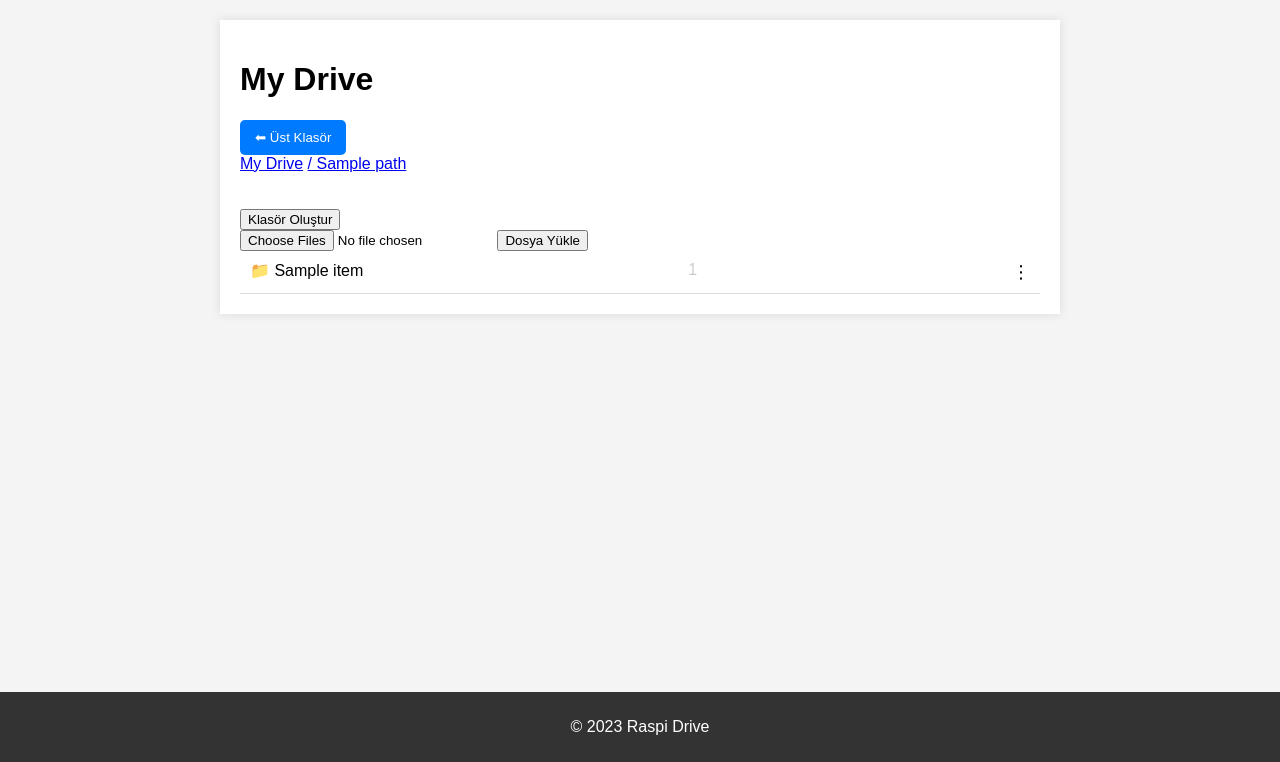
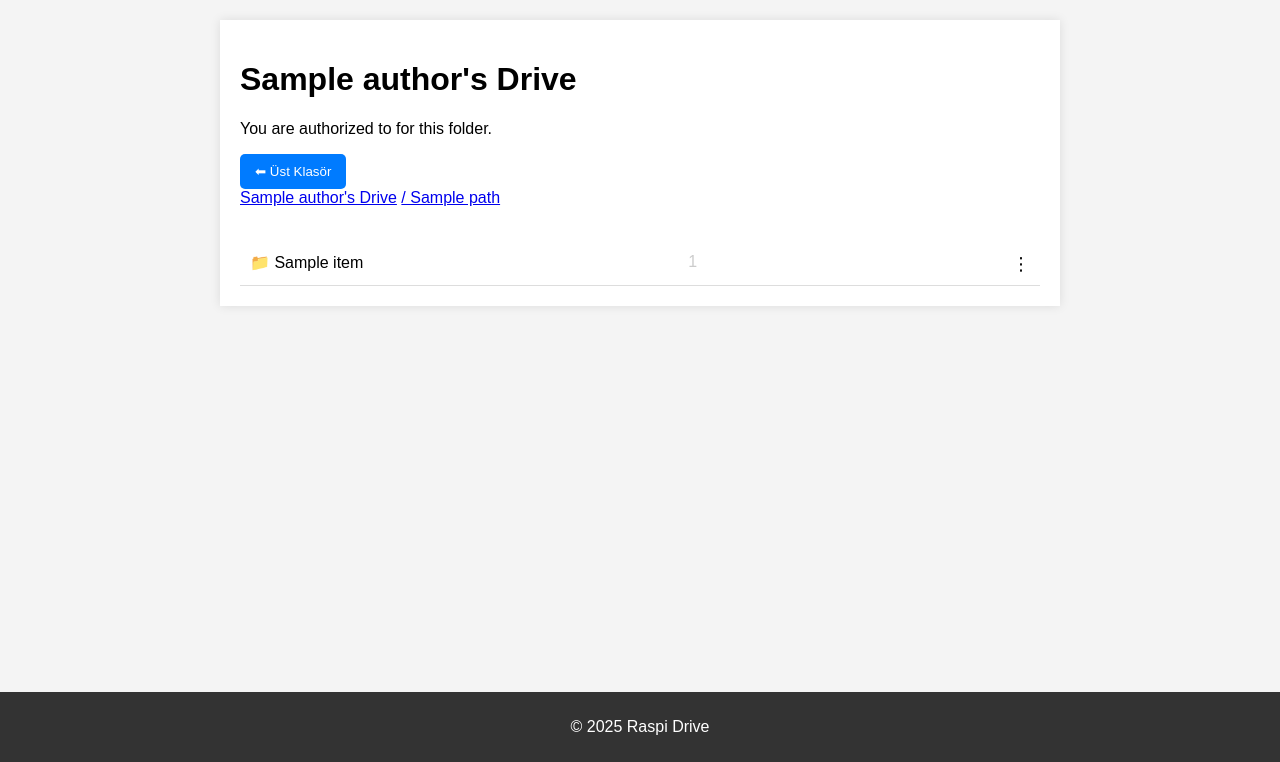
Before and after one commit to sinanorgu/raspi_drive, a Flask app: template templates/my_drive.html in a window 1280 px wide. Shown: the part 38-800 px from the top of the page. Run offline with Flask 3, Linux system fonts and the light colour scheme; the template is opened without the code that fills it: most values are stand-ins (such as "Sample title", 1, 10 or a date in 2020).

Commit message:
permission functionality is added and uploading-downloading a file is updated
permission functionality is added

uploading-downloading a file is updated. Every file is encrypted previous version. The program detects the MIME type of the file and if it is allowed type (like jpeg png ) , the file is not encrypted and it can be browsed on the browser without downloading.

```diff
--- a/main.py
+++ b/main.py
@@ -2,8 +2,8 @@
 import sqlite3
 import os
 import user_functions
-
-
+import file_functions
+from file_functions import MAGIC_STRING
 
 
 if not os.path.exists('media'):
@@ -12,10 +12,11 @@
 conn = sqlite3.connect('database.db')
 cursor = conn.cursor()
 cursor.execute('CREATE TABLE IF NOT EXISTS users (user_id INTEGER PRIMARY KEY AUTOINCREMENT,username varchar(20), password varchar(70), storage_limit INTEGER default 500)')
-cursor.execute('CREATE TABLE IF NOT EXISTS files (file_id INTEGER PRIMARY KEY AUTOINCREMENT, file_name varchar(70),title varchar(100), file_size INTEGER, user_id INTEGER, FOREIGN KEY(user_id) REFERENCES users(user_id))')
+cursor.execute('CREATE TABLE IF NOT EXISTS files (file_id INTEGER PRIMARY KEY AUTOINCREMENT, file_name varchar(70),title varchar(100), file_size INTEGER, user_id INTEGER, FOREIGN KEY(user_id) REFERENCES users(user_id) on delete set null)')
 cursor.execute('CREATE TABLE IF NOT EXISTS folders (folder_id INTEGER PRIMARY KEY AUTOINCREMENT, folder_name varchar(50), user_id INTEGER, FOREIGN KEY(user_id) REFERENCES users(user_id))')
-cursor.execute('CREATE TABLE IF NOT EXISTS shared_files (shared_id INTEGER PRIMARY KEY AUTOINCREMENT, file_id INTEGER, user_id INTEGER, FOREIGN KEY(file_id) REFERENCES files(file_id), FOREIGN KEY(user_id) REFERENCES users(user_id))')
-cursor.execute('CREATE TABLE IF NOT EXISTS shared_folders (folder_id INTEGER PRIMARY KEY AUTOINCREMENT, user_id INTEGER, permissions varchar(5), FOREIGN KEY(user_id) REFERENCES users(user_id))')
+cursor.execute('CREATE TABLE IF NOT EXISTS shared_files (shared_id INTEGER PRIMARY KEY AUTOINCREMENT, file_id INTEGER, user_id INTEGER, FOREIGN KEY(file_id) REFERENCES files(file_id) ON DELETE CASCADE, FOREIGN KEY(user_id) REFERENCES users(user_id) on delete set null)')
+cursor.execute('CREATE TABLE IF NOT EXISTS shared_folders (shared_id INTEGER PRIMARY KEY AUTOINCREMENT,folder_id INTEGER, user_id INTEGER, permissions varchar(5), FOREIGN KEY(user_id) REFERENCES users(user_id) on delete set null,  FOREIGN KEY(folder_id) REFERENCES folders(folder_id) on delete CASCADE) ')
+
 #permissions: "rud" read upload delete
 #if someone has "ru" permission read + upload but can't delete the file
 
@@ -26,13 +27,15 @@
 
 app = Flask(__name__)
 app.secret_key = 'your_secret_key'  # Güvenli bir oturum anahtarı
-MAGIC_STRING = b"!@#$%^&*()_+"
 
 
 
 @app.route('/')
 def index():
-    return redirect(url_for('login'))
+    if 'logged_in' not in session or not session['logged_in']:
+        return redirect(url_for('login'))
+    else:
+        return redirect(url_for('home'))
 
 
 @app.route('/login', methods=['GET', 'POST'])
@@ -63,9 +66,11 @@
 
 @app.route('/logout')
 def logout():
+    print(session)
     session.pop('logged_in', None)
     session.pop('username', None)
     session.pop('user_id', None)
+
 
     return redirect(url_for('login'))
 
@@ -99,12 +104,56 @@
 
 @app.route("/browse_folder/<path:path>", methods=["POST", "GET"])
 def browse_folder(path):
+
+    authorized = {
+        "read": False,
+        "upload": False,
+        "delete": False
+    }
+
+
     if 'logged_in' not in session or not session['logged_in']:
         return redirect(url_for('login'))
     else:
         if session['user_id'] != int(path.split('/')[0]):
             #return jsonify({"success": False, "message": "You are not authorized to view this folder"})
-            return render_template("my_drive.html", error = "You are not authorized to view this folder")
+
+            conn = sqlite3.connect('database.db')
+            cursor = conn.cursor()
+
+            cursor.execute('SELECT * from (SELECT folder_name,permissions,shared_folders.user_id from folders,shared_folders where folders.folder_id = shared_folders.folder_id ) where user_id = ? ',(session['user_id'],))
+
+            shared_folders = cursor.fetchall()
+            cursor.close()
+            conn.close()
+            #shared_folders = [i[0] for i in shared_folders]
+            print(shared_folders)
+            for i in shared_folders:
+                if path.startswith(i[0]) and 'r' in i[1]:
+                    print("authorized: to read",i)
+                    authorized['read'] = True
+
+                if path.startswith(i[0]) and 'u' in i[1]:
+                    print("authorized: to upload",i)
+                    authorized['upload'] = True
+
+                if path.startswith(i[0]) and 'd' in i[1]:
+                    print("authorized: to read",i)
+                    authorized['delete'] = True
+
+                if (False not in authorized.values()) :
+                    break
+
+            if authorized['read'] == False:
+                return render_template("my_drive.html", error = "You are not authorized to view this folder")
+
+        else: #if the user is the owner of the folder
+            authorized = {
+                "read": True,
+                "upload": True,
+                "delete": True
+            }
+
         actual_path = 'media/' + path
         if not os.path.exists(actual_path):
             return jsonify({"success": False, "message": "Folder not found"})
@@ -132,7 +181,23 @@
             p+= '/' + split_path[i]
             path_list.append({"name": split_path[i], "path": p})
 
-        return render_template("my_drive.html", item_list=item_list, path_list=path_list,current_folder_path = path)
+
+        cursor = sqlite3.connect('database.db').cursor()
+        cursor.execute('SELECT username FROM users WHERE user_id = ?', (int(path.split('/')[0]),))
+        author_name = cursor.fetchone()[0]
+        author_id = int(path.split('/')[0])
+        cursor.close()
+
+        if session['user_id'] == author_id:
+            author = None
+        else:
+            author = {
+                'name': author_name,
+                'id': author_id
+            }
+        return render_template("my_drive.html", item_list=item_list, path_list=path_list,
+                               current_folder_path = path,author = author,authorized = authorized)
+
 
 
 @app.route("/browse_file<path:path>", methods=["POST", "GET"])
@@ -140,36 +205,61 @@
     if 'logged_in' not in session or not session['logged_in']:
         return redirect(url_for('login'))
     else:
-        if not os.path.isfile('media/' + path):
-            return jsonify({"success": False, "message": "File not found"})
-
-        with open('media/' + path, "rb") as f:
-            file_data = f.read()
-
-        if file_data.startswith(MAGIC_STRING):
-            file_data = file_data[len(MAGIC_STRING):]  # Başındaki özel karakterleri kaldır
-        else:
-            return "kanka bu iste bi is var ya dosya sifreli degil gonderemem kb"
-
-        import io
-        decrypted_file_io = io.BytesIO(file_data)
-        decrypted_file_io.seek(0)
+        return file_functions.browse_file(path)
 
 
-
-        return send_file(decrypted_file_io, as_attachment=True, download_name=path.split('/')[-1])
-        #return send_file('media/'+ path, as_attachment=True, mimetype="application/octet-stream")
-        #return send_from_directory('media/', path)
 
 
 @app.route("/create_folder/<path:path>", methods=["POST"])
 def create_folder(path):
+    if "logged_in" not in session or not session["logged_in"]:
+        return redirect(url_for("login"))
+
+    if path.split('/')[0] != str(session['user_id']):
+        conn = sqlite3.connect('database.db')
+        cursor = conn.cursor()
+        #cursor.execute('SELECT folder_name,permissions from folders,shared_folders where folders.folder_id = shared_folders.folder_id and folders.folder_id =  (select folder_id from shared_folders WHERE user_id = ? )',(session['user_id'],))
+        cursor.execute('SELECT * from (SELECT folder_name,permissions,shared_folders.user_id from folders,shared_folders where folders.folder_id = shared_folders.folder_id ) where user_id = ? ',(session['user_id'],))
+
+        shared_folders = cursor.fetchall()
+        cursor.close()
+        conn.close()
+        #shared_folders = [i[0] for i in shared_folders]
+        print(shared_folders)
+        authorized = False
+        for i in shared_folders:
+            if path.startswith(i[0]) and 'u' in i[1]:
+                print("authorized:",i)
+                authorized = True
+                break
+        if not authorized:
+            print("not authorized to create folder")
+            return jsonify({"error": "You are not authorized to create a folder to this folder"}), 403
+
+
+
+    print("create folder is running")
     folder_name = request.json.get("name")
+    print(folder_name)
     folder_name = folder_name.replace(' ', '_')
+
     if user_functions.is_valid_filename(folder_name):
+        print("valid folder name",folder_name)
         os.mkdir('media/' + path + '/' + folder_name)
+        conn = sqlite3.connect('database.db')
+        cursor = conn.cursor()
+        cursor.execute('INSERT INTO folders (folder_name, user_id) VALUES (?, ?)', (path + '/' + folder_name, session['user_id']))
+        conn.commit()
+        cursor.execute("INSERT INTO shared_folders (folder_id,user_id, permissions) VALUES (?,?,?)", (cursor.lastrowid, session['user_id'], "rud"))
+        conn.commit()
+
+        cursor.close()
+        conn.close()
     else:
+        print("invalid folder name",folder_name)
         return jsonify({"success": False, "message": "Invalid folder name"})
+
+
 
     return jsonify({"success": True, "message": "Folder created"})
 
@@ -212,22 +302,8 @@
 def upload_file(path):
     if "logged_in" not in session or not session["logged_in"]:
         return redirect(url_for("login"))
-    if request.method == "POST":
-        files = request.files.getlist('file')  # Tüm dosyaları al
-        print(files)
-
-
-        for file in files:
-            if file.filename == '':
-                return jsonify({"error": "No selected file"}), 400
-
-            file_path = 'media/' + path + '/' + file.filename
-            file_data = file.read()
-            with open(file_path, "wb") as f:
-                f.write(MAGIC_STRING + file_data)
-
-        return jsonify({"message": "File stored securely"}), 200
-
+    else:
+        return file_functions.upload_file(path,request)
 
 
 def __main__():
--- a/templates/layout.html
+++ b/templates/layout.html
@@ -31,7 +31,7 @@
         {% endblock %}
     </main>
     <footer>
-        <p>&copy; 2023 Raspi Drive</p>
+        <p>&copy; 2025 Raspi Drive</p>
     </footer>
 
 </body>
--- a/templates/my_drive.html
+++ b/templates/my_drive.html
@@ -75,20 +75,39 @@
 {% block content %}
 
     {% if error %}
-        <p>{{ error }}</p>
+        <p style="color: red;">{{ error }}</p>
     {% else %}
 
+
+    {% if author %}
+    <h1>{{author.name}}'s Drive</h1>
+    {% else %}
     <h1>My Drive</h1>
+    {% endif %}
+
+    <p>You are authorized to <b>{{'read' if authorized['read'] else ''}}</b>
+
+        <b>{{'upload' if authorized['upload'] else ''}}</b>
+    <b>{{'delete' if authorized['delete'] else ''}}</b>
+        for this folder.
+    </p>
 
     <div id="item-list">
 
         <button id="back-button" >⬅ Üst Klasör</button>
         <div id = "path">
 
-        <a href="/my_drive">My Drive</a>
-        {% for p in path_list %}
-        <a href="{{ url_for('browse_folder',path = p.path) }}">/ {{ p.name }}</a>
-        {% endfor %}
+
+            {% if author %}
+            <a href="/browse_folder/{{author.id}}">{{author.name}}'s Drive</a>
+            {% else %}
+            <a href="/my_drive">My Drive</a>
+            {% endif %}
+
+
+            {% for p in path_list %}
+            <a href="{{ url_for('browse_folder',path = p.path) }}">/ {{ p.name }}</a>
+            {% endfor %}
 
         </div>
 
@@ -96,15 +115,14 @@
         <br>
 
 
-
+        {% if authorized['upload'] %}
         <button id="create-folder" data-path="{{current_folder_path}}">Klasör Oluştur</button>
-
-
         <form action="{{url_for('upload_file',path = current_folder_path)}}"  enctype="multipart/form-data"  method="post">
             <input type="file" name="file" id="file"  multiple>
             <input type="submit" value="Dosya Yükle">
 
         </form>
+        {% endif %}
 
 
         {% for item in item_list %}
```
Also changed, not shown: file_functions.py (added, +198 -0 lines), user_functions.py (+9 -0 lines).
